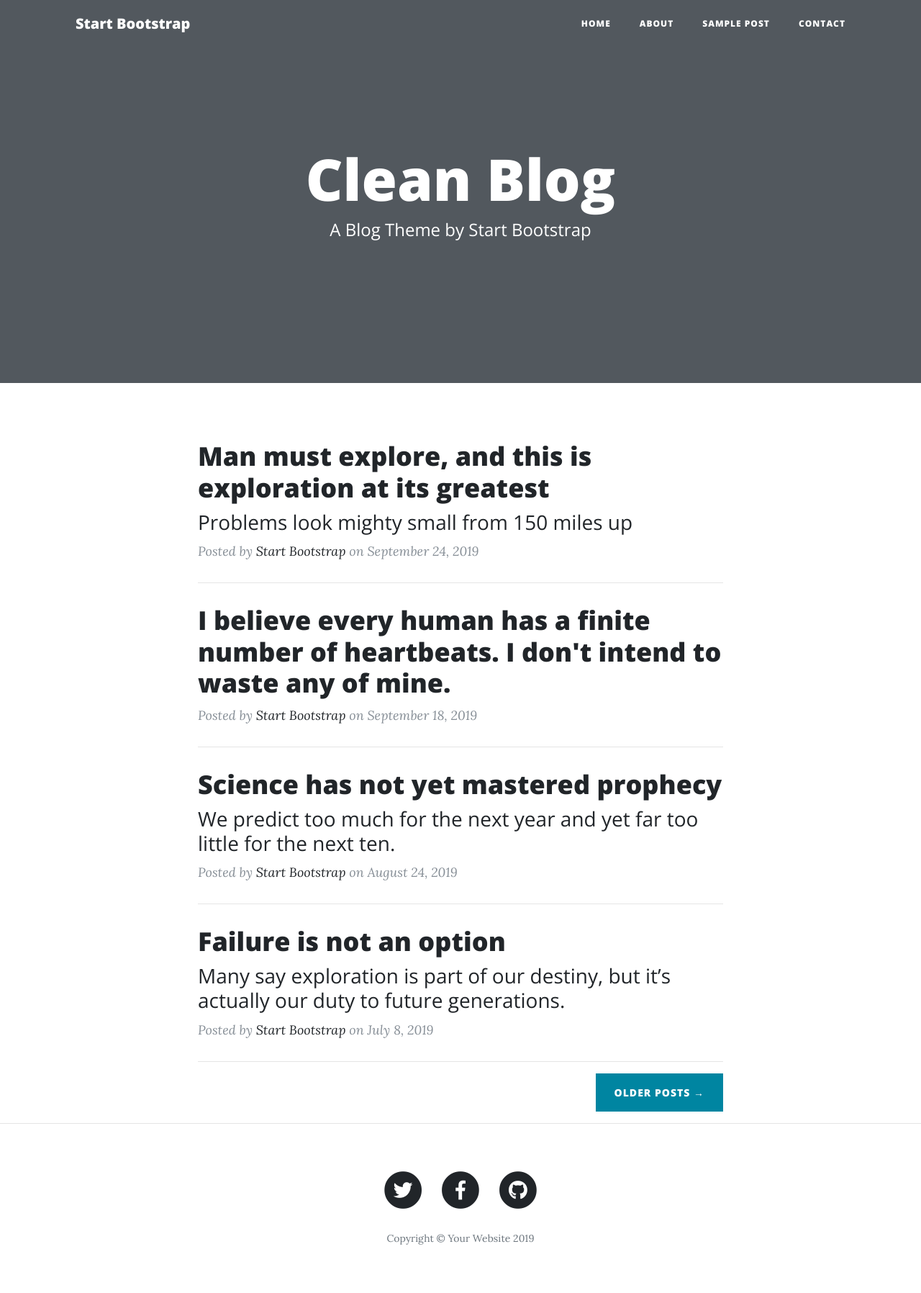
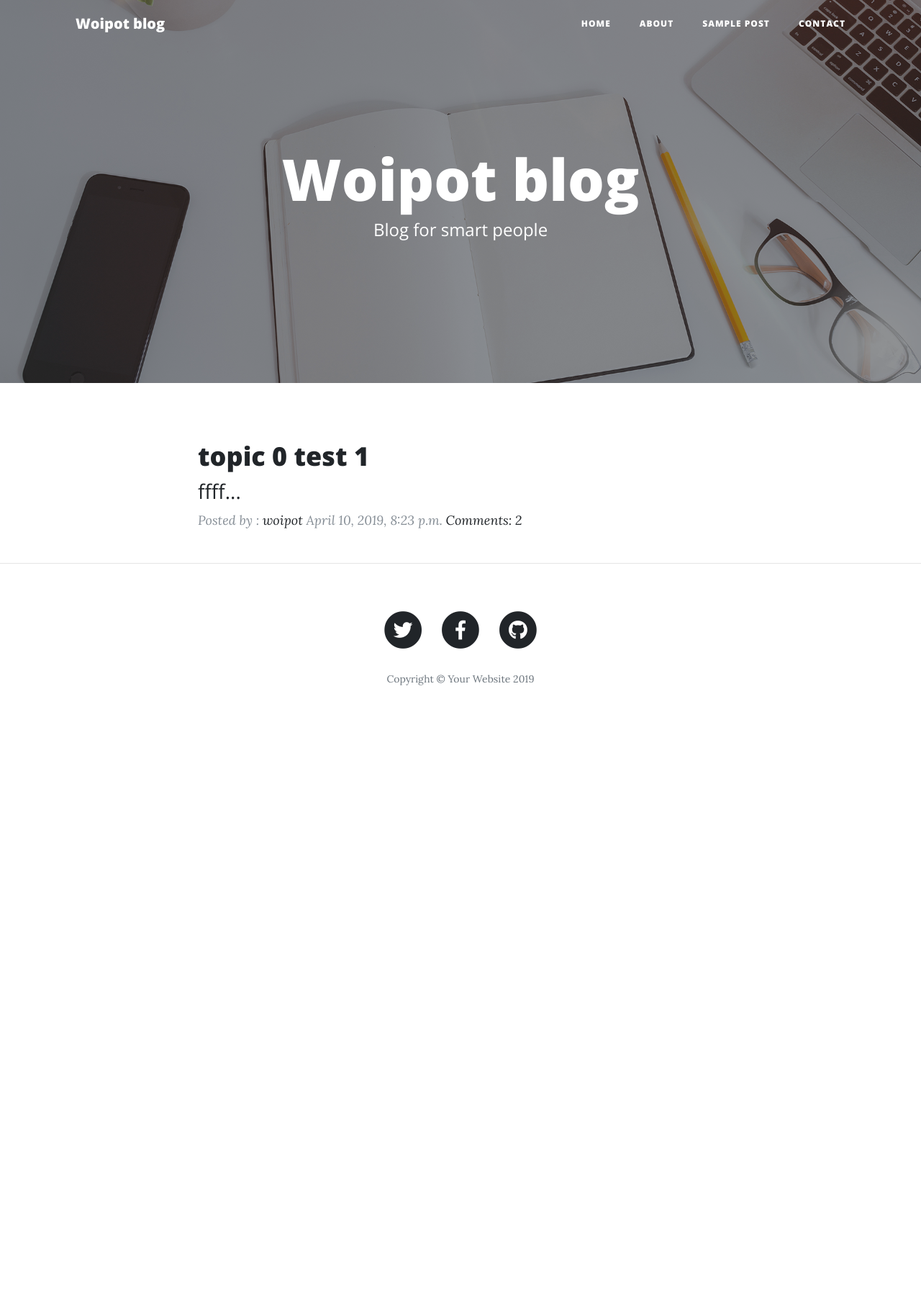
Before and after one commit to woipot/6sem_DjangoBlog, a Django app: page / in a window 1280 px wide. Shown: the whole page at 72% size. After the commit the page ends 952 px from the top, so only its background shows below. Run offline with Django 3.2, Linux system fonts and the light colour scheme; data comes from the database, SQL or seed files in the repository; both versions use the stored data as it was after the commit; some libraries are stand-ins or nearby versions.

Commit message:
bad try to set my posts

```diff
--- a/Site/settings.py
+++ b/Site/settings.py
@@ -23,7 +23,7 @@ BASE_DIR = os.path.dirname(os.path.dirname(os.path.abspath(__file__)))
 SECRET_KEY = '5p^isk)pb$7c@lbwi@6=5#0+f*u5+&t18&w(f_b9j#ml@^zd!8'
 
 # SECURITY WARNING: don't run with debug turned on in production!
-DEBUG = False
+DEBUG = True
 
 ALLOWED_HOSTS = ["*"]
 
@@ -127,12 +127,12 @@ STATIC_URL = '/static/'  # URL для шаблонов
 STATICFILES_DIRS = (
 
     os.path.join(BASE_DIR, 'assets'),
+    os.path.join(BASE_DIR, 'assets/img')
 
 )
 
 STATICFILES_FINDERS = (
 
     'django.contrib.staticfiles.finders.FileSystemFinder',
-
     'django.contrib.staticfiles.finders.AppDirectoriesFinder',
 )
--- a/blog/urls.py
+++ b/blog/urls.py
@@ -4,7 +4,8 @@ from . import views
 urlpatterns = [
     path('', views.post_list, name='post_list'),
     path('post/<int:pk>/', views.post_detail, name='post_detail'),
-    path('post/new/', views.post_new, name='post_new'), path('post/<int:pk>/comment/', views.add_comment_to_post, name='add_comment_to_post'),
+    path('post/new/', views.post_new, name='post_new'),
+    path('post/<int:pk>/comment/', views.add_comment_to_post, name='add_comment_to_post'),
     path('post/<int:pk>/edit/', views.post_edit, name='post_edit'),
     path('comment/<int:pk>/approve/', views.comment_approve, name='comment_approve'),
     path('comment/<int:pk>/remove/', views.comment_remove, name='comment_remove'),
--- a/templates/blog/index.html
+++ b/templates/blog/index.html
@@ -28,7 +28,7 @@
   <!-- Navigation -->
   <nav class="navbar navbar-expand-lg navbar-light fixed-top" id="mainNav">
     <div class="container">
-      <a class="navbar-brand" href="index.html">Start Bootstrap</a>
+      <a class="navbar-brand" href="/">Woipot blog</a>
       <button class="navbar-toggler navbar-toggler-right" type="button" data-toggle="collapse" data-target="#navbarResponsive" aria-controls="navbarResponsive" aria-expanded="false" aria-label="Toggle navigation">
         Menu
         <i class="fas fa-bars"></i>
@@ -53,14 +53,14 @@
   </nav>
 
   <!-- Page Header -->
-  <header class="masthead" style="background-image: {% static "img/home-bg.jpg" %}">
+  <header class="masthead" style="background-image: url({% static 'img/home-bg.jpg' %})">
     <div class="overlay"></div>
     <div class="container">
       <div class="row">
         <div class="col-lg-8 col-md-10 mx-auto">
           <div class="site-heading">
-            <h1>Clean Blog</h1>
-            <span class="subheading">A Blog Theme by Start Bootstrap</span>
+            <h1>Woipot blog</h1>
+            <span class="subheading">Blog for smart people</span>
           </div>
         </div>
       </div>
@@ -71,63 +71,23 @@
   <div class="container">
     <div class="row">
     <div class="col-lg-8 col-md-10 mx-auto">
+    {% for post in posts %}
     <div class="post-preview">
-          <a href="post.html">
+      <a href="{% url 'post_detail' pk=post.pk %}">
         <h2 class="post-title">
-              Man must explore, and this is exploration at its greatest
+          {{ post.title }}
         </h2>
         <h3 class="post-subtitle">
-              Problems look mighty small from 150 miles up
+          {{ post.text|slice:":50" }}...
         </h3>
       </a>
-          <p class="post-meta">Posted by
-            <a href="#">Start Bootstrap</a>
-            on September 24, 2019</p>
+      <p class="post-meta">Posted by :
+        <a>{{ post.author }}</a>
+        {{ post.published_date }}
+        <a href="{% url 'post_detail' pk=post.pk %}">Comments: {{ post.comments.count }}</a>
+      </p>
     </div>
-        <hr>
-        <div class="post-preview">
-          <a href="post.html">
-            <h2 class="post-title">
-              I believe every human has a finite number of heartbeats. I don't intend to waste any of mine.
-            </h2>
-          </a>
-          <p class="post-meta">Posted by
-            <a href="#">Start Bootstrap</a>
-            on September 18, 2019</p>
-        </div>
-        <hr>
-        <div class="post-preview">
-          <a href="post.html">
-            <h2 class="post-title">
-              Science has not yet mastered prophecy
-            </h2>
-            <h3 class="post-subtitle">
-              We predict too much for the next year and yet far too little for the next ten.
-            </h3>
-          </a>
-          <p class="post-meta">Posted by
-            <a href="#">Start Bootstrap</a>
-            on August 24, 2019</p>
-        </div>
-        <hr>
-        <div class="post-preview">
-          <a href="post.html">
-            <h2 class="post-title">
-              Failure is not an option
-            </h2>
-            <h3 class="post-subtitle">
-              Many say exploration is part of our destiny, but it’s actually our duty to future generations.
-            </h3>
-          </a>
-          <p class="post-meta">Posted by
-            <a href="#">Start Bootstrap</a>
-            on July 8, 2019</p>
-        </div>
-        <hr>
-        <!-- Pager -->
-        <div class="clearfix">
-          <a class="btn btn-primary float-right" href="#">Older Posts &rarr;</a>
-        </div>
+    {% endfor %}
 </div>
     </div>
   </div>
```
Also changed, not shown: templates/blog/base.html (+1 -30 lines), templates/blog/post_list.html (deleted, +0 -15 lines), db.sqlite3. Lines whose indentation alone changed are shown as unchanged.
